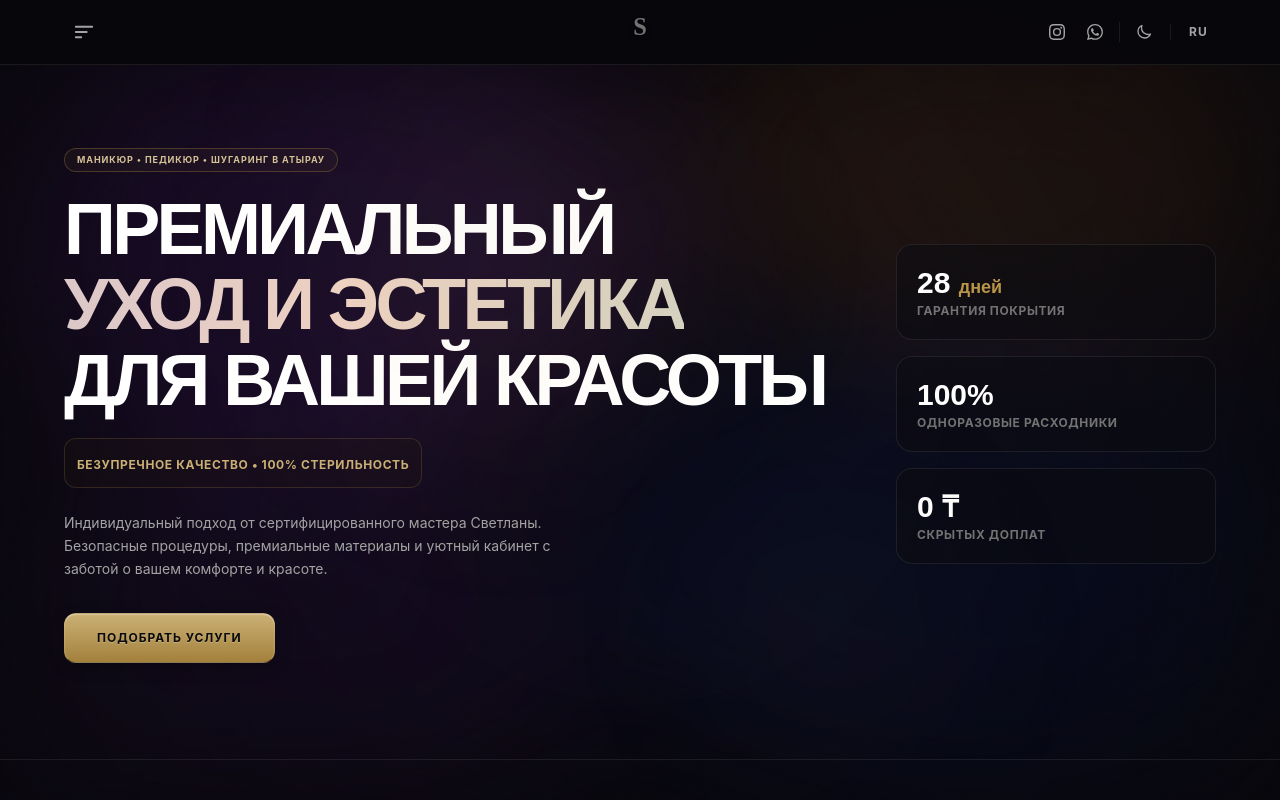
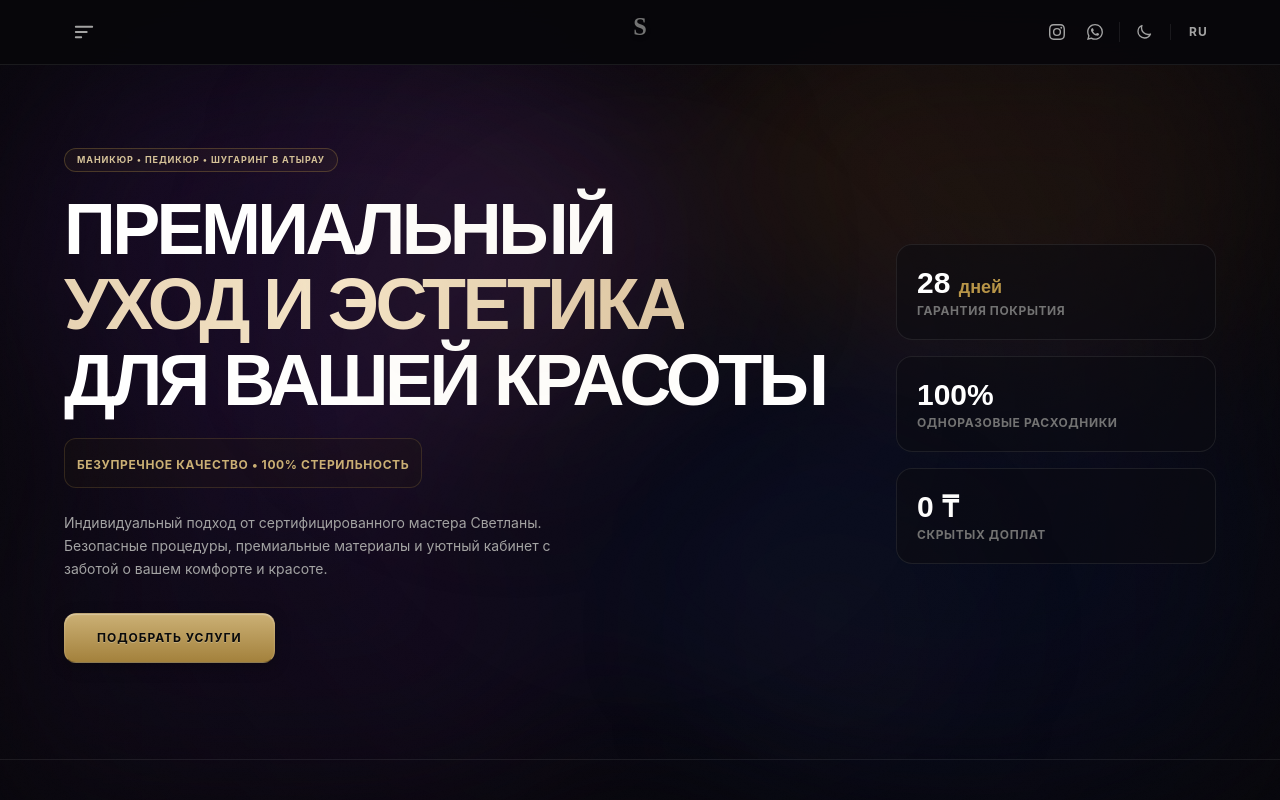
Before and after one commit to COMBINATORR/Nail-Master, a React (Vite) app: page / in a window 1280 px wide. Shown: the top 800 px of the page. Built offline with nearby package versions, Linux system fonts and the light colour scheme; the HTML template or start-up script is replaced by a standard one; a web font is replaced by a local one.

Commit message:
style: refine AnimatedGradientText palette to match SVTL bronze/gold branding

```diff
--- a/src/components/AnimatedGradientText.jsx
+++ b/src/components/AnimatedGradientText.jsx
@@ -3,7 +3,7 @@ import React from 'react';
 export const AnimatedGradientText = ({ children, className = '' }) => {
   return (
     <span
-      className={`inline-block bg-gradient-to-r from-[#b3afd1] via-[#d29ca9] via-[#eed2c4] to-[#a9d4c2]
+      className={`inline-block bg-gradient-to-r from-[#c5a880] via-[#f5e5c9] via-[#e0a899] to-[#b49368]
                  bg-[length:300%_300%] animate-gradient-flow bg-clip-text text-transparent ${className}`}
     >
       {children}
```
